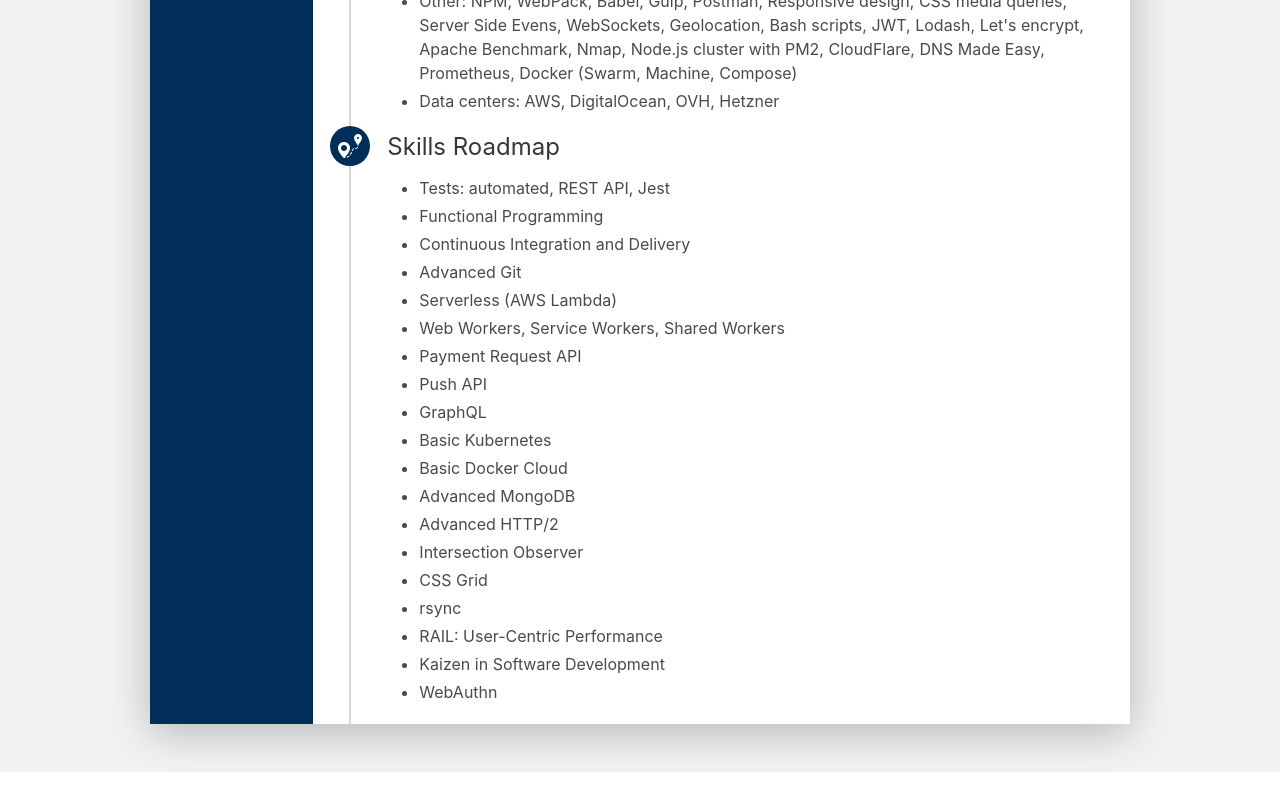
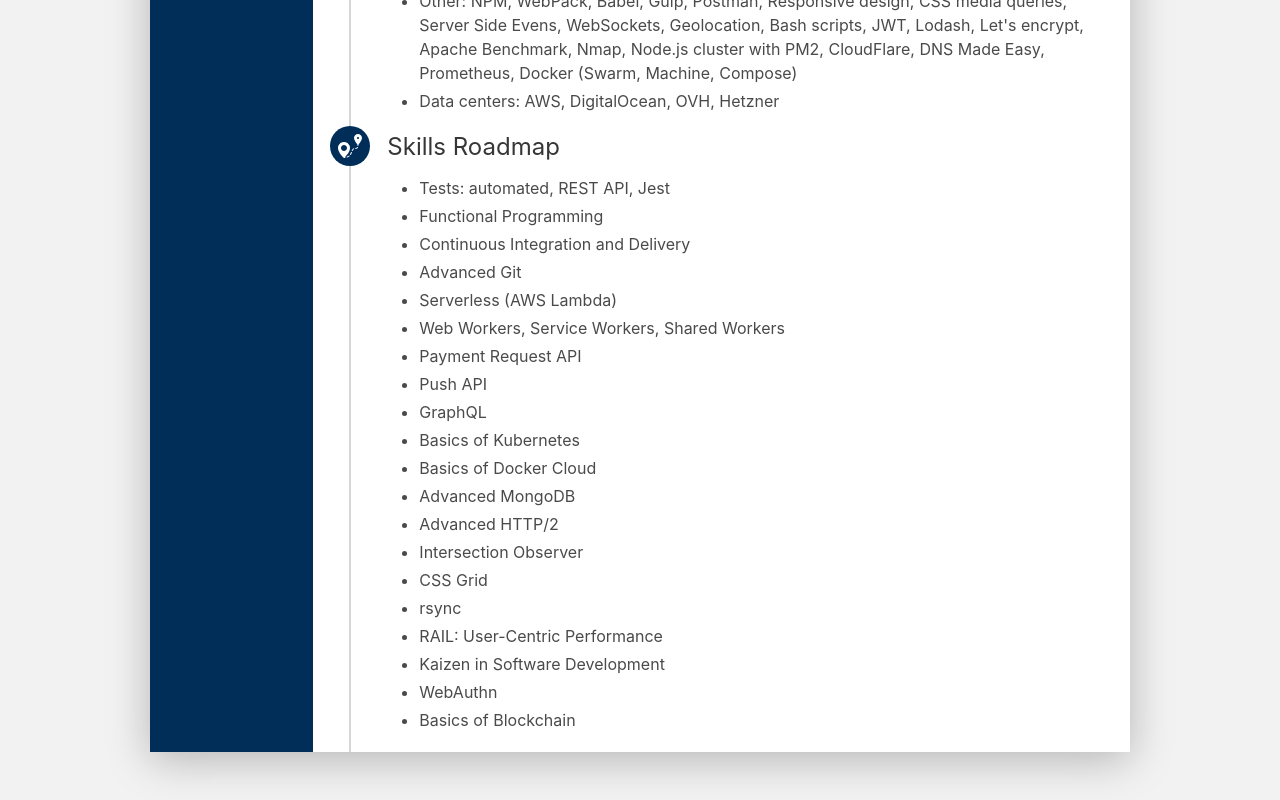
Before and after one commit to madclicker88/cv, a plain HTML site: page index.html in a window 1280 px wide. Shown: the part 3920-4720 px from the top of the page. Before the commit the page ends 4692 px from the top, so only its background shows below. Drawn offline with Linux system fonts and the light colour scheme.

Commit message:
Added Blockchain

```diff
--- a/index.html
+++ b/index.html
@@ -343,8 +343,8 @@
               <li>Payment Request API</li>
               <li>Push API</li>
               <li>GraphQL</li>
-              <li>Basic Kubernetes</li>
-              <li>Basic Docker Cloud</li>
+              <li>Basics of Kubernetes</li>
+              <li>Basics of Docker Cloud</li>
               <li>Advanced MongoDB</li>
               <li>Advanced HTTP/2</li>
               <li>Intersection Observer</li>
@@ -353,6 +353,7 @@
               <li>RAIL: User-Centric Performance</li>
               <li>Kaizen in Software Development</li>
               <li>WebAuthn</li>
+              <li>Basics of Blockchain</li>
             </ul>
           </div>
         </div>
```
